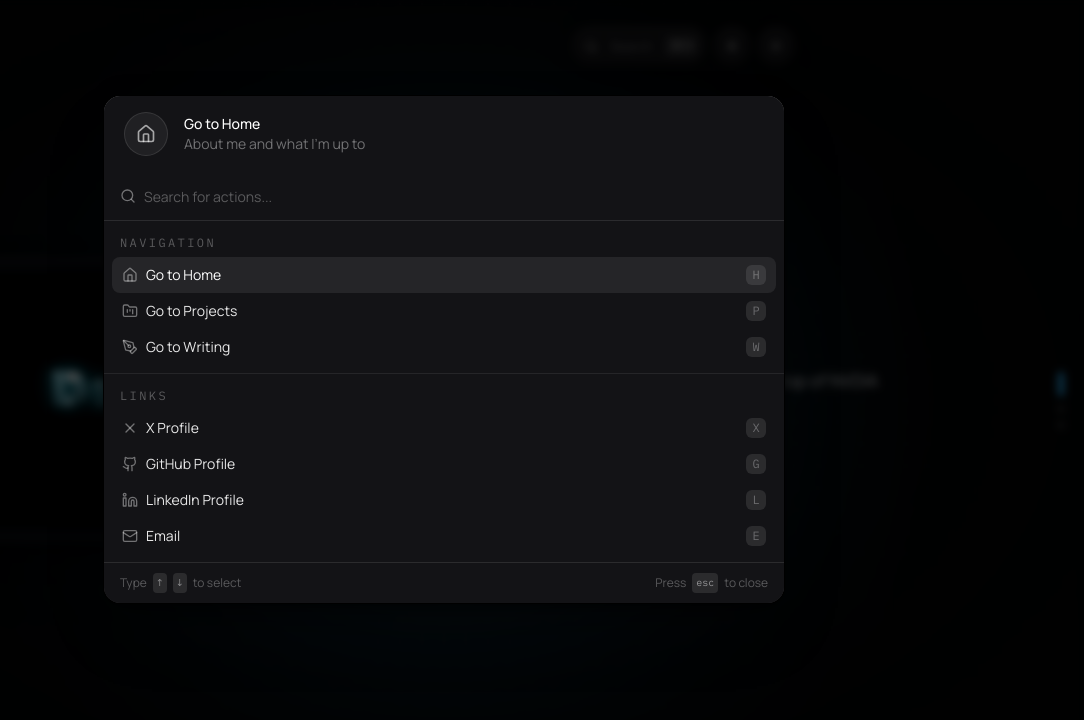
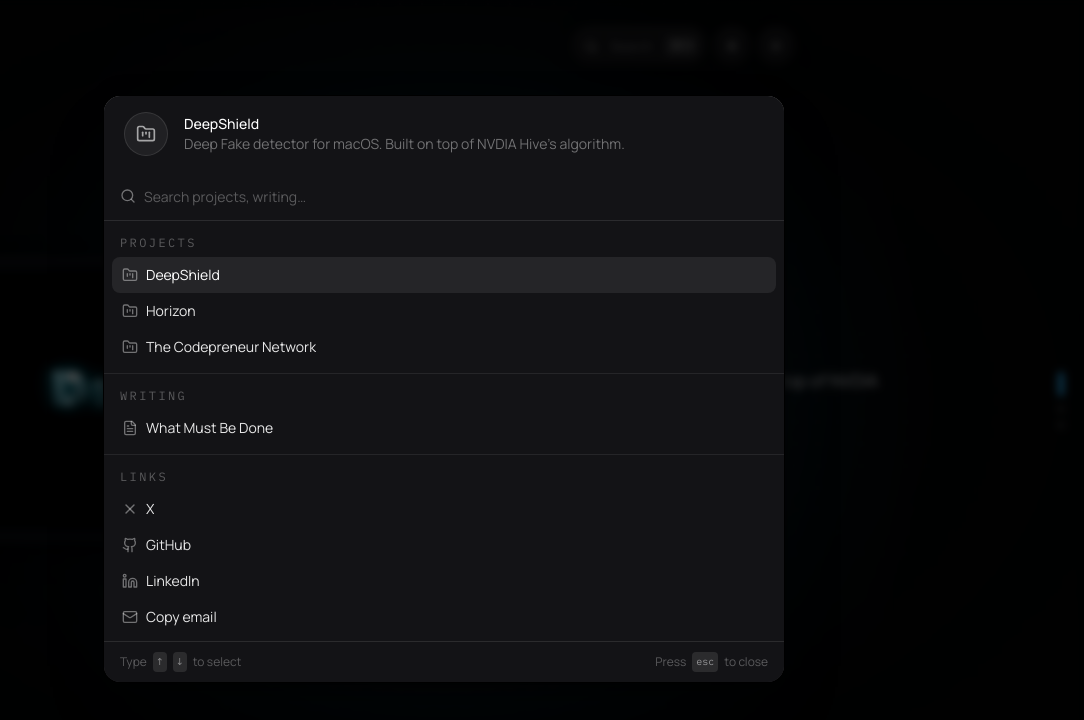
Before and after one commit to fashton28/personal-website, a Next.js app: page /projects in a window 1280 px wide. Both pictures are taken after a click on the button "Open command palette". Shown: the top 720 px of the page, without its empty margins (196-1280 px from the left). Built offline with nearby package versions, Linux system fonts and the light colour scheme.

Commit message:
new search engine

```diff
--- a/src/app/layout.tsx
+++ b/src/app/layout.tsx
@@ -3,6 +3,7 @@
 
 import { GlobalCommand } from "@/components/global-command";
 import { HeaderControls } from "@/components/header-controls";
+import { getAllPostsMeta } from "@/lib/posts";
 import "./globals.css";
 
 const sans = Manrope({
@@ -28,6 +29,7 @@
 }: Readonly<{
   children: React.ReactNode;
 }>) {
+  const posts = getAllPostsMeta();
   return (
     <html lang="en" suppressHydrationWarning>
       <head>
@@ -41,7 +43,7 @@
       <body className={`${sans.variable} ${mono.variable} antialiased`}>
         {children}
         <HeaderControls />
-        <GlobalCommand />
+        <GlobalCommand posts={posts} />
       </body>
     </html>
   );
--- a/src/app/projects/page.tsx
+++ b/src/app/projects/page.tsx
@@ -34,6 +34,22 @@
 
     panelRefs.current.forEach((el) => el && observer.observe(el));
     return () => observer.disconnect();
+  }, []);
+
+  // Deep-link support: /projects#<anchorId> (e.g. from the command palette) jumps to that panel.
+  useEffect(() => {
+    const scrollToHash = () => {
+      const hash = window.location.hash.replace("#", "");
+      if (!hash) return;
+      const index = projects.findIndex((p) => p.anchorId === hash);
+      if (index >= 0) {
+        panelRefs.current[index]?.scrollIntoView({ behavior: "auto", block: "start" });
+        setActive(index);
+      }
+    };
+    scrollToHash();
+    window.addEventListener("hashchange", scrollToHash);
+    return () => window.removeEventListener("hashchange", scrollToHash);
   }, []);
 
   const goTo = useCallback((index: number) => {
--- a/src/components/command-palette.tsx
+++ b/src/components/command-palette.tsx
@@ -1,6 +1,6 @@
 "use client";
 
-import { useMemo, useState } from "react";
+import { Fragment, useMemo, useState } from "react";
 import {
   Box,
   ExternalLink,
@@ -63,13 +63,29 @@
 export function CommandPalette({ open, onOpenChange, items, onSelect }: CommandPaletteProps) {
   const [highlightedValue, setHighlightedValue] = useState("");
 
-  const navItems = useMemo(() => items.filter((i) => i.action === "scroll" || i.action === "route"), [items]);
-  const linkItems = useMemo(() => items.filter((i) => i.action !== "scroll" && i.action !== "route"), [items]);
+  // Group items by their `group` heading, preserving a preferred order.
+  const groups = useMemo(() => {
+    const order = ["Projects", "Writing", "Links"];
+    const byGroup = new Map<string, CommandActionItem[]>();
+    for (const item of items) {
+      const key = item.group ?? "More";
+      if (!byGroup.has(key)) byGroup.set(key, []);
+      byGroup.get(key)!.push(item);
+    }
+    const ordered: Array<[string, CommandActionItem[]]> = [];
+    for (const key of order) {
+      if (byGroup.has(key)) ordered.push([key, byGroup.get(key)!]);
+    }
+    for (const [key, list] of byGroup) {
+      if (!order.includes(key)) ordered.push([key, list]);
+    }
+    return ordered;
+  }, [items]);
 
   const highlightedItem = useMemo(() => {
-    if (!highlightedValue) return navItems[0];
+    if (!highlightedValue) return items[0];
     return items.find((i) => itemValue(i).toLowerCase() === highlightedValue.toLowerCase());
-  }, [items, navItems, highlightedValue]);
+  }, [items, highlightedValue]);
 
   const PreviewIcon = getIcon(highlightedItem?.icon);
 
@@ -93,13 +109,16 @@
             </div>
           </div>
 
-          <CommandInput placeholder="Search for actions..." />
+          <CommandInput placeholder="Search projects, writing…" />
 
           <CommandList>
             <CommandEmpty>No matches found.</CommandEmpty>
 
-            <CommandGroup heading="Navigation">
-              {navItems.map((item) => {
+            {groups.map(([heading, groupItems], groupIndex) => (
+              <Fragment key={heading}>
+                {groupIndex > 0 && <CommandSeparator />}
+                <CommandGroup heading={heading}>
+                  {groupItems.map((item) => {
                     const Icon = getIcon(item.icon);
                     return (
                       <CommandItem
@@ -108,31 +127,14 @@
                         onSelect={() => onSelect(item)}
                       >
                         <Icon className="h-4 w-4 text-white/40" />
-                    <span>{item.label}</span>
+                        <span className="truncate">{item.label}</span>
                         {item.shortcut && <CommandShortcut>{item.shortcut}</CommandShortcut>}
                       </CommandItem>
                     );
                   })}
                 </CommandGroup>
-
-            <CommandSeparator />
-
-            <CommandGroup heading="Links">
-              {linkItems.map((item) => {
-                const Icon = getIcon(item.icon);
-                return (
-                  <CommandItem
-                    key={item.id}
-                    value={itemValue(item)}
-                    onSelect={() => onSelect(item)}
-                  >
-                    <Icon className="h-4 w-4 text-white/40" />
-                    <span>{item.label}</span>
-                    {item.shortcut && <CommandShortcut>{item.shortcut}</CommandShortcut>}
-                  </CommandItem>
-                );
-              })}
-            </CommandGroup>
+              </Fragment>
+            ))}
           </CommandList>
 
           {/* Footer */}
--- a/src/components/global-command.tsx
+++ b/src/components/global-command.tsx
@@ -1,114 +1,79 @@
 "use client";
 
 import { useCallback, useEffect, useMemo, useState } from "react";
-import { usePathname, useRouter } from "next/navigation";
+import { useRouter } from "next/navigation";
 
 import { CommandPalette } from "@/components/command-palette";
-import { headerSectionMeta, siteEmail } from "@/components/sections/header-section";
+import { siteEmail } from "@/components/sections/header-section";
 import { socialLinks } from "@/components/sections/socials-section";
+import { projects } from "@/data/projects";
+import type { PostMeta } from "@/lib/posts";
 import type { CommandActionItem } from "@/types/site";
 
-const baseSections = [headerSectionMeta];
+const socialMeta: Record<string, { icon: string }> = {
+  "X.com": { icon: "x" },
+  GitHub: { icon: "github" },
+  LinkedIn: { icon: "linkedin" },
+};
 
-export function GlobalCommand() {
+export function GlobalCommand({ posts }: { posts: PostMeta[] }) {
   const [open, setOpen] = useState(false);
-  const pathname = usePathname();
   const router = useRouter();
 
   const commandItems = useMemo<CommandActionItem[]>(() => {
-    const sectionMeta: Record<
-      string,
-      { icon: string; description: string; shortcut: string; label?: string }
-    > = {
-      header: { icon: "home", description: "About me and what I'm up to", shortcut: "H", label: "Go to Home" },
+    // Projects — searchable by title, summary, and tech tags.
+    const projectItems: CommandActionItem[] = projects.map((project) => ({
+      id: `project-${project.id}`,
+      label: project.title,
+      keywords: [...project.tags, project.summary, "project", "work"],
+      action: "route",
+      href: `/projects#${project.anchorId}`,
+      icon: "folder-kanban",
+      description: project.summary,
+      group: "Projects",
+    }));
+
+    // Writing — searchable by title and summary.
+    const writingItems: CommandActionItem[] = posts.map((post) => ({
+      id: `post-${post.slug}`,
+      label: post.title,
+      keywords: ["writing", "blog", "post", post.summary ?? ""],
+      action: "route",
+      href: `/writing/${post.slug}`,
+      icon: "file-text",
+      description: post.summary ?? post.date,
+      group: "Writing",
+    }));
+
+    // Links — socials + email (ways to reach me).
+    const socialItems: CommandActionItem[] = socialLinks
+      .filter((social) => social.id !== "social-email")
+      .map((social) => ({
+        id: `social-${social.id}`,
+        label: social.label === "X.com" ? "X" : social.label,
+        keywords: [social.value, "social", "contact", social.label],
+        action: "link",
+        href: social.href,
+        icon: socialMeta[social.label]?.icon ?? "external-link",
+        description: social.href.replace(/^https?:\/\/(www\.)?/, ""),
+        group: "Links",
+      }));
+
+    const emailItem: CommandActionItem = {
+      id: "copy-email",
+      label: "Copy email",
+      keywords: ["mail", "contact", "email", siteEmail],
+      action: "copy-email",
+      icon: "mail",
+      description: siteEmail,
+      group: "Links",
     };
 
-    const sectionItems: CommandActionItem[] = baseSections.map((section) => {
-      const meta = sectionMeta[section.id];
-      return {
-        id: `section-${section.id}`,
-        label: meta?.label ?? `Go to ${section.title}`,
-        keywords: ["section", section.id],
-        action: "scroll",
-        sectionId: section.id,
-        icon: meta?.icon,
-        description: meta?.description,
-        shortcut: meta?.shortcut,
-      };
-    });
-
-    const routeItems: CommandActionItem[] = [
-      {
-        id: "route-projects",
-        label: "Go to Projects",
-        keywords: ["projects", "work"],
-        action: "route",
-        href: "/projects",
-        icon: "folder-kanban",
-        description: "Work I've shipped",
-        shortcut: "P",
-      },
-      {
-        id: "route-writing",
-        label: "Go to Writing",
-        keywords: ["writing", "blog", "posts"],
-        action: "route",
-        href: "/writing",
-        icon: "pen-tool",
-        description: "Blog posts and thoughts",
-        shortcut: "W",
-      },
-    ];
-
-    const socialMeta: Record<string, { icon: string; shortcut: string }> = {
-      "X.com": { icon: "x", shortcut: "X" },
-      GitHub: { icon: "github", shortcut: "G" },
-      LinkedIn: { icon: "linkedin", shortcut: "L" },
-    };
-
-    const socialItems: CommandActionItem[] = socialLinks
-      .filter((social) => social.id !== "social-email")
-      .map((social) => {
-        const meta = socialMeta[social.label];
-        return {
-          id: `social-${social.id}`,
-          label: social.label === "X.com" ? "X Profile" : `${social.label} Profile`,
-          keywords: [social.value, "social", "contact"],
-          action: "link",
-          href: social.href,
-          icon: meta?.icon ?? "external-link",
-          shortcut: meta?.shortcut,
-          description: social.value,
-        };
-      });
-
-    const linkItems: CommandActionItem[] = [
-      ...socialItems,
-      {
-        id: "copy-email",
-        label: "Email",
-        keywords: ["mail", "contact", siteEmail],
-        action: "copy-email",
-        icon: "mail",
-        shortcut: "E",
-        description: siteEmail,
-      },
-    ];
-
-    return [...sectionItems, ...routeItems, ...linkItems];
-  }, []);
+    return [...projectItems, ...writingItems, ...socialItems, emailItem];
+  }, [posts]);
 
   const handleCommandSelect = useCallback(
     async (item: CommandActionItem) => {
-      if (item.action === "scroll") {
-        if (pathname === "/") {
-          const element = document.getElementById(item.sectionId ?? "");
-          element?.scrollIntoView({ behavior: "smooth", block: "start" });
-        } else {
-          router.push(`/#${item.sectionId}`);
-        }
-      }
-
       if (item.action === "route" && item.href) {
         router.push(item.href);
       }
@@ -127,7 +92,7 @@
 
       setOpen(false);
     },
-    [pathname, router],
+    [router],
   );
 
   useEffect(() => {
@@ -154,13 +119,11 @@
   }, []);
 
   return (
-    <>
     <CommandPalette
       open={open}
       onOpenChange={setOpen}
       items={commandItems}
       onSelect={handleCommandSelect}
     />
-    </>
   );
 }
--- a/src/types/site.ts
+++ b/src/types/site.ts
@@ -39,4 +39,6 @@
   icon?: string;
   description?: string;
   shortcut?: string;
+  /** Heading the item is shown under in the palette, e.g. "Projects" | "Writing" | "Links". */
+  group?: string;
 }
```
Also changed, not shown: 1 other file (tests, documents, lock files or other folders). Lines whose indentation alone changed are shown as unchanged.
